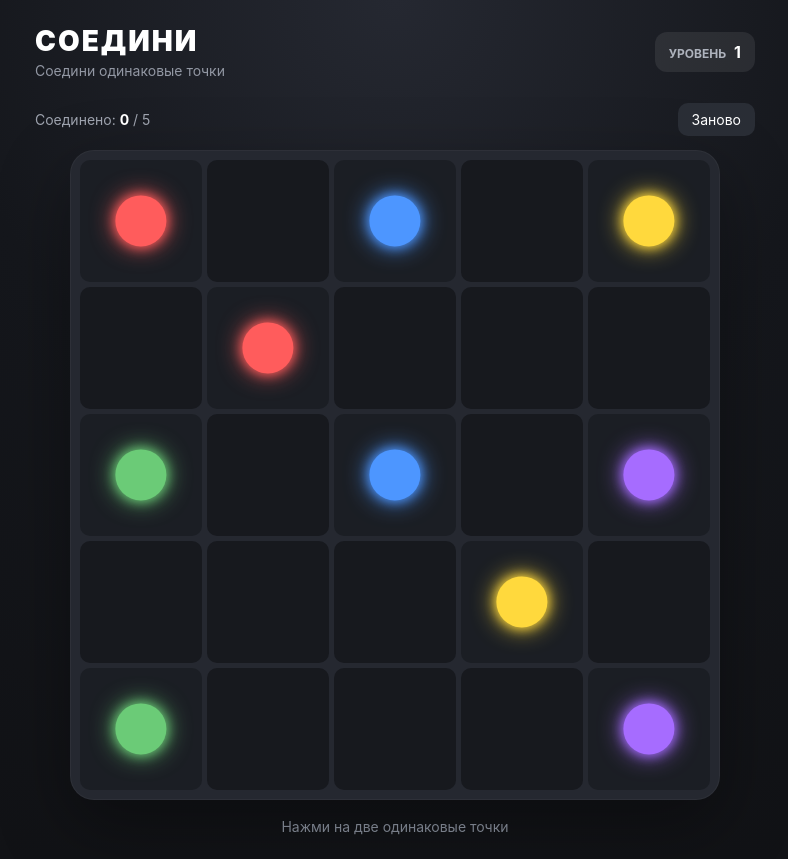
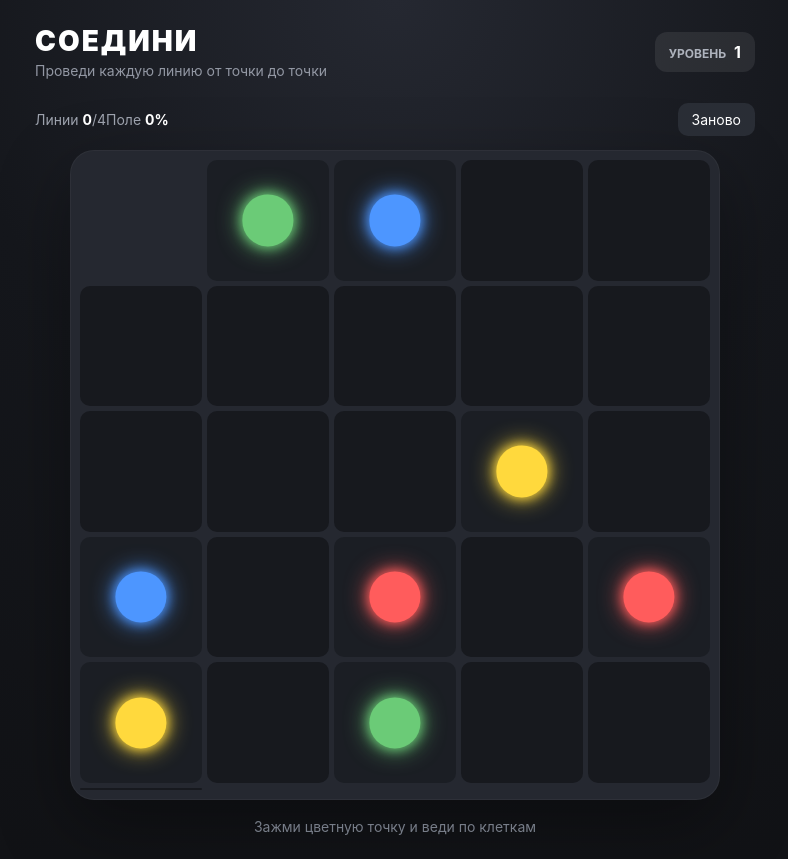
Before and after one commit to dancheei2-hue/Soedini, a React (Vite) app: page / in a window 1280 px wide. Shown: the whole page, without its empty margins (245-1033 px from the left). Built offline with nearby package versions, Linux system fonts and the light colour scheme.

Commit message:
Update App.jsx

```diff
--- a/src/App.jsx
+++ b/src/App.jsx
@@ -1,36 +1,34 @@
-import { useState } from "react";
+import { useEffect, useRef, useState } from "react";
 
 const LEVELS = [
   {
     size: 5,
-    pairs: [
-      [0, 6],
-      [2, 12],
-      [4, 18],
-      [10, 20],
-      [14, 24],
+    paths: [
+      [18, 13, 8, 7, 6, 11, 16],
+      [1, 2, 3, 4, 9, 14],
+      [19, 24, 23, 22, 17, 12],
+      [21, 20, 15, 10, 5, 0],
     ],
   },
   {
     size: 6,
-    pairs: [
-      [0, 7],
-      [2, 9],
-      [5, 17],
-      [12, 25],
-      [14, 20],
-      [18, 23],
+    paths: [
+      [30, 24, 25, 26, 20, 14, 13, 19],
+      [17, 23, 22, 16, 15, 21, 27],
+      [4, 5, 11, 10, 9, 8, 7],
+      [18, 12, 6, 0, 1, 2, 3],
+      [28, 29, 35, 34, 33, 32, 31],
     ],
   },
   {
-    size: 6,
-    pairs: [
-      [0, 14],
-      [2, 9],
-      [4, 22],
-      [6, 28],
-      [11, 25],
-      [15, 33],
+    size: 7,
+    paths: [
+      [27, 26, 25, 18, 11, 12, 19, 20, 13],
+      [44, 37, 30, 29, 36, 43, 42, 35, 28],
+      [6, 5, 4, 3, 10, 9, 16, 15, 8],
+      [17, 24, 31, 32, 33, 34, 41, 40, 39],
+      [23, 22, 21, 14, 7, 0, 1, 2],
+      [48, 47, 46, 45, 38],
     ],
   },
 ];
@@ -39,89 +37,270 @@ const COLORS = [
   "#ff5c5c",
   "#4d96ff",
   "#ffd93d",
-  "#6bcB77",
+  "#6bcb77",
   "#a66cff",
   "#ff8fab",
 ];
 
 function App() {
   const [level, setLevel] = useState(0);
-  const [selected, setSelected] = useState(null);
   const [connections, setConnections] = useState([]);
+  const [activePath, setActivePath] = useState(null);
+  const [dragging, setDragging] = useState(false);
+
+  const boardRef = useRef(null);
+  const cellRefs = useRef({});
 
   const current = LEVELS[level];
-  const totalPairs = current.pairs.length;
+  const totalPairs = current.paths.length;
+  const totalCells = current.size * current.size;
+
+  const usedCells = connections.reduce(
+    (sum, path) => sum + path.length,
+    0
+  );
+
+  const endpointToPair = new Map();
+
+  current.paths.forEach((path, pairIndex) => {
+    endpointToPair.set(path[0], pairIndex);
+    endpointToPair.set(path[path.length - 1], pairIndex);
+  });
 
   function isEndpoint(cell) {
-    return current.pairs.some(([a, b]) => a === cell || b === cell);
-  }
-
-  function getPair(cell) {
-    return current.pairs.find(([a, b]) => a === cell || b === cell);
+    return endpointToPair.has(cell);
   }
 
   function getColor(cell) {
-    const pairIndex = current.pairs.findIndex(
-      ([a, b]) => a === cell || b === cell
-    );
-
+    const pairIndex = endpointToPair.get(cell);
     return COLORS[pairIndex % COLORS.length];
   }
 
-  function handleCellClick(cell) {
+  function isOccupied(cell) {
+    return connections.some((path) => path.includes(cell));
+  }
+
+  function areAdjacent(a, b) {
+    const ar = Math.floor(a / current.size);
+    const ac = a % current.size;
+
+    const br = Math.floor(b / current.size);
+    const bc = b % current.size;
+
+    return Math.abs(ar - br) + Math.abs(ac - bc) === 1;
+  }
+
+  function pointForCell(cell) {
+    const board = boardRef.current;
+    const element = cellRefs.current[cell];
+
+    if (!board || !element) return null;
+
+    const boardRect = board.getBoundingClientRect();
+    const cellRect = element.getBoundingClientRect();
+
+    return {
+      x:
+        ((cellRect.left +
+          cellRect.width / 2 -
+          boardRect.left) /
+          boardRect.width) *
+        100,
+
+      y:
+        ((cellRect.top +
+          cellRect.height / 2 -
+          boardRect.top) /
+          boardRect.height) *
+        100,
+    };
+  }
+
+  function pathPoints(path) {
+    return path
+      .map(pointForCell)
+      .filter(Boolean)
+      .map((point) => `${point.x},${point.y}`)
+      .join(" ");
+  }
+
+  function startPath(cell) {
     if (!isEndpoint(cell)) return;
 
-    if (selected === null) {
-      setSelected(cell);
+    if (isOccupied(cell)) return;
+
+    setActivePath([cell]);
+    setDragging(true);
+  }
+
+  function movePath(cell) {
+    if (!dragging || !activePath) return;
+
+    const last = activePath[activePath.length - 1];
+
+    if (cell === last) return;
+
+    // Движение назад — убираем последнюю клетку.
+    if (
+      activePath.length > 1 &&
+      cell === activePath[activePath.length - 2]
+    ) {
+      setActivePath(activePath.slice(0, -1));
       return;
     }
 
-    if (selected === cell) {
-      setSelected(null);
+    // Только соседняя клетка.
+    if (!areAdjacent(last, cell)) return;
+
+    // Нельзя проходить через уже занятую клетку.
+    if (isOccupied(cell)) return;
+
+    // Нельзя заходить в чужую точку.
+    if (isEndpoint(cell)) {
+      const pairIndex = endpointToPair.get(activePath[0]);
+
+      if (endpointToPair.get(cell) !== pairIndex) {
         return;
-    }
-
-    const pair = getPair(selected);
-
-    if (pair && pair.includes(cell)) {
-      const alreadyConnected = connections.some(
-        (connection) =>
-          connection.includes(pair[0]) && connection.includes(pair[1])
-      );
-
-      if (!alreadyConnected) {
-        setConnections([...connections, pair]);
-      }
-
-      setSelected(null);
-    } else {
-      setSelected(cell);
       }
     }
 
+    // Нельзя замыкать линию на саму себя.
+    if (activePath.includes(cell)) return;
+
+    setActivePath([...activePath, cell]);
+  }
+
+  function moveFromPointer(event) {
+    if (!dragging) return;
+
+    const element = document.elementFromPoint(
+      event.clientX,
+      event.clientY
+    );
+
+    const cellElement = element?.closest(".cell");
+
+    if (!cellElement) return;
+
+    const cell = Number(cellElement.dataset.cell);
+
+    if (!Number.isNaN(cell)) {
+      movePath(cell);
+    }
+  }
+
+  function finishPath(cell) {
+    if (!dragging || !activePath) return;
+
+    const pairIndex = endpointToPair.get(activePath[0]);
+
+    const target =
+      current.paths[pairIndex][0] === activePath[0]
+        ? current.paths[pairIndex][current.paths[pairIndex].length - 1]
+        : current.paths[pairIndex][0];
+
+    if (cell === target && activePath.length >= 2) {
+      setConnections([...connections, activePath]);
+    }
+
+    setActivePath(null);
+    setDragging(false);
+  }
+
+  function handlePointerDown(event, cell) {
+    event.preventDefault();
+
+    event.currentTarget.setPointerCapture?.(
+      event.pointerId
+    );
+
+    startPath(cell);
+  }
+
+  function handlePointerMove(event) {
+    if (!dragging) return;
+
+    event.preventDefault();
+    moveFromPointer(event);
+  }
+
+  function handlePointerUp(event) {
+    event.preventDefault();
+
+    const element = document.elementFromPoint(
+      event.clientX,
+      event.clientY
+    );
+
+    const cellElement = element?.closest(".cell");
+
+    if (cellElement) {
+      const cell = Number(cellElement.dataset.cell);
+
+      if (!Number.isNaN(cell)) {
+        finishPath(cell);
+        return;
+      }
+    }
+
+    setActivePath(null);
+    setDragging(false);
+  }
+
+  useEffect(() => {
+    function handleWindowPointerUp() {
+      if (dragging) {
+        setActivePath(null);
+        setDragging(false);
+      }
+    }
+
+    window.addEventListener(
+      "pointerup",
+      handleWindowPointerUp
+    );
+
+    return () => {
+      window.removeEventListener(
+        "pointerup",
+        handleWindowPointerUp
+      );
+    };
+  }, [dragging]);
+
   function resetLevel() {
     setConnections([]);
-    setSelected(null);
+    setActivePath(null);
+    setDragging(false);
   }
 
   function nextLevel() {
-    if (level < LEVELS.length - 1) {
-      setLevel(level + 1);
-      resetLevel();
-    } else {
-      setLevel(0);
-      resetLevel();
-    }
+    setLevel(
+      (previous) => (previous + 1) % LEVELS.length
+    );
+
+    setConnections([]);
+    setActivePath(null);
+    setDragging(false);
   }
 
-  const completed = connections.length === totalPairs;
+  const completed =
+    connections.length === totalPairs &&
+    usedCells === totalCells;
+
+  const progress = Math.round(
+    (usedCells / totalCells) * 100
+  );
 
   return (
     <div className="app">
       <header className="topbar">
         <div>
           <div className="logo">СОЕДИНИ</div>
-          <div className="subtitle">Соедини одинаковые точки</div>
+
+          <div className="subtitle">
+            Проведи каждую линию от точки до точки
+          </div>
         </div>
 
         <div className="level">
@@ -131,38 +310,96 @@ function App() {
 
       <main className="game">
         <div className="info">
+          <div className="stats">
             <span>
-            Соединено: <strong>{connections.length}</strong> / {totalPairs}
+              Линии{" "}
+              <strong>{connections.length}</strong>/
+              {totalPairs}
             </span>
 
-          <button onClick={resetLevel}>Заново</button>
+            <span>
+              Поле <strong>{progress}%</strong>
+            </span>
+          </div>
+
+          <button onClick={resetLevel}>
+            Заново
+          </button>
         </div>
 
         <div
+          ref={boardRef}
           className="board"
           style={{
             gridTemplateColumns: `repeat(${current.size}, 1fr)`,
             gridTemplateRows: `repeat(${current.size}, 1fr)`,
           }}
+          onPointerMove={handlePointerMove}
         >
-          {Array.from({ length: current.size * current.size }).map(
-            (_, index) => {
+          <svg
+            className="lines"
+            viewBox="0 0 100 100"
+            preserveAspectRatio="none"
+          >
+            {connections.map((path, index) => (
+              <polyline
+                key={`line-${index}`}
+                points={pathPoints(path)}
+                className="connection-line"
+                stroke={
+                  COLORS[index % COLORS.length]
+                }
+              />
+            ))}
+
+            {activePath && (
+              <polyline
+                points={pathPoints(activePath)}
+                className="connection-line active-line"
+                stroke={getColor(activePath[0])}
+              />
+            )}
+          </svg>
+
+          {Array.from({
+            length: totalCells,
+          }).map((_, index) => {
             const endpoint = isEndpoint(index);
-              const connected = connections.some((pair) =>
-                pair.includes(index)
+            const connected = connections.some(
+              (path) => path.includes(index)
             );
-              const color = endpoint ? getColor(index) : null;
-              const isSelected = selected === index;
+
+            const active =
+              activePath?.includes(index);
+
+            const color = endpoint
+              ? getColor(index)
+              : null;
 
             return (
               <button
                 key={index}
+                ref={(element) => {
+                  if (element) {
+                    cellRefs.current[index] =
+                      element;
+                  }
+                }}
+                data-cell={index}
                 className={`cell ${
                   endpoint ? "endpoint" : ""
-                  } ${connected ? "connected" : ""} ${
-                    isSelected ? "selected" : ""
+                } ${
+                  connected ? "connected" : ""
+                } ${
+                  active ? "active" : ""
                 }`}
-                  onClick={() => handleCellClick(index)}
+                onPointerDown={(event) =>
+                  handlePointerDown(
+                    event,
+                    index
+                  )
+                }
+                onPointerUp={handlePointerUp}
                 style={
                   endpoint
                     ? {
@@ -170,28 +407,37 @@ function App() {
                       }
                     : undefined
                 }
-                  aria-label={`Клетка ${index + 1}`}
+                aria-label={`Клетка ${
+                  index + 1
+                }`}
               >
                 {endpoint && (
                   <span
                     className="dot"
-                      style={{ backgroundColor: color }}
+                    style={{
+                      backgroundColor: color,
+                    }}
                   />
                 )}
               </button>
             );
-            }
-          )}
+          })}
         </div>
 
         {completed && (
           <div className="success">
-            <div className="success-title">Уровень пройден</div>
-            <div className="success-text">
-              Все пары соединены
+            <div className="success-title">
+              Уровень пройден
             </div>
 
-            <button className="next" onClick={nextLevel}>
+            <div className="success-text">
+              Поле заполнено. Все пары соединены.
+            </div>
+
+            <button
+              className="next"
+              onClick={nextLevel}
+            >
               Следующий уровень
             </button>
           </div>
@@ -199,7 +445,7 @@ function App() {
 
         {!completed && (
           <div className="hint">
-            Нажми на две одинаковые точки
+            Зажми цветную точку и веди по клеткам
           </div>
         )}
       </main>
```
Lines whose indentation alone changed are shown as unchanged.
